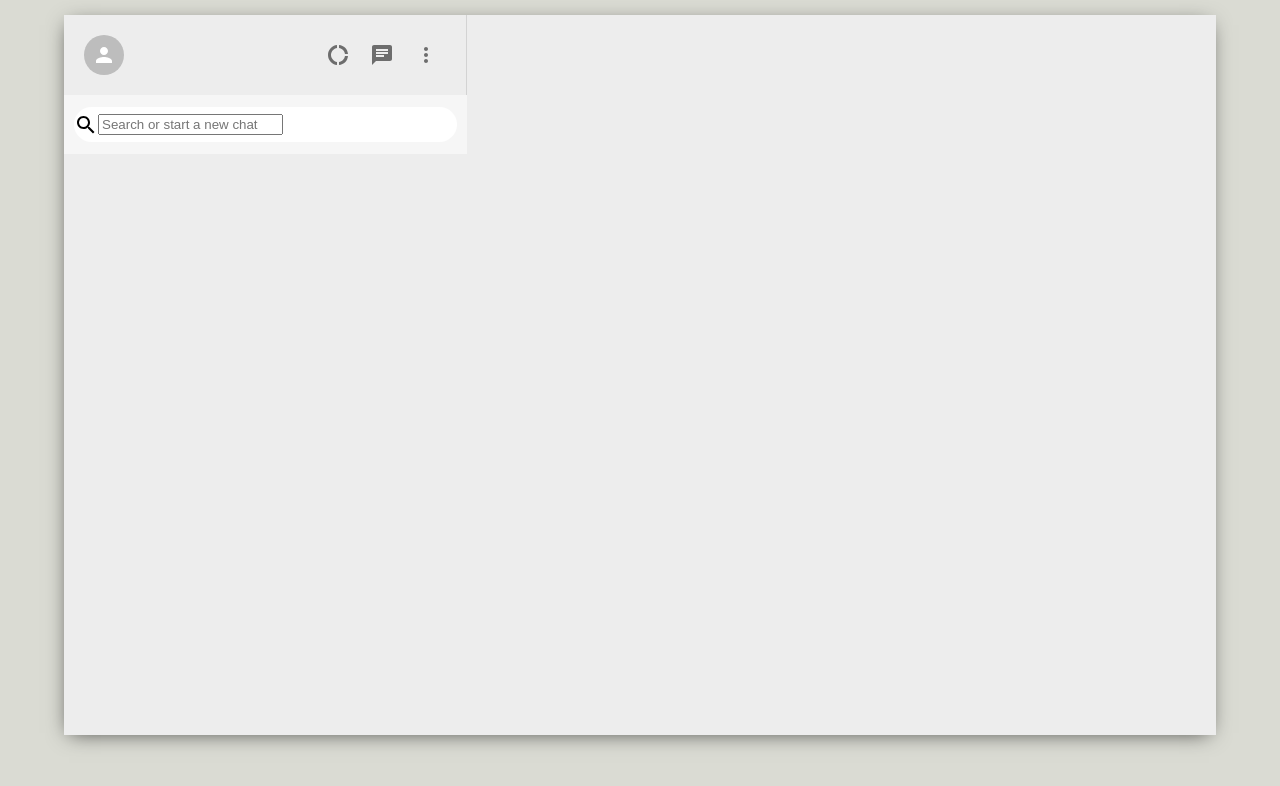
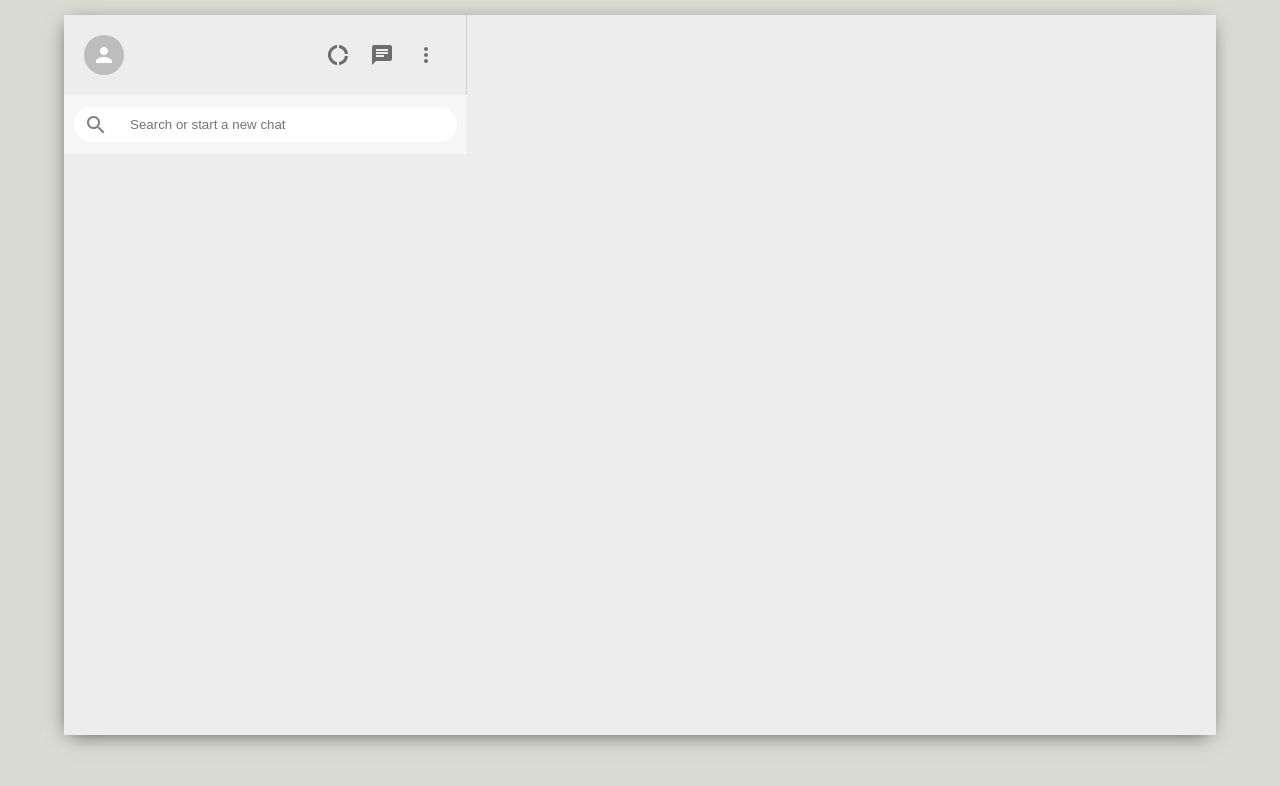
Before and after one commit to cama0047/WhatsappClone, a React (Create React App) app: page / in a window 1280 px wide. Shown: the top 786 px of the page. Built offline with nearby package versions, Linux system fonts and the light colour scheme.

Commit message:
adding searchbar style

```diff
--- a/src/components/Sidebar.css
+++ b/src/components/Sidebar.css
@@ -22,6 +22,17 @@
     border-radius: 20px;
 }
 
+.sidebar__searchContainer > input{
+
+    border: none;
+    margin-left: 10px;
+}
+
+.sidebar__searchContainer > .MuiSvgIcon-root{
+    color: gray;
+    padding: 10px;
+}
+
 .sidebar__header{
 
     display: flex;
```
